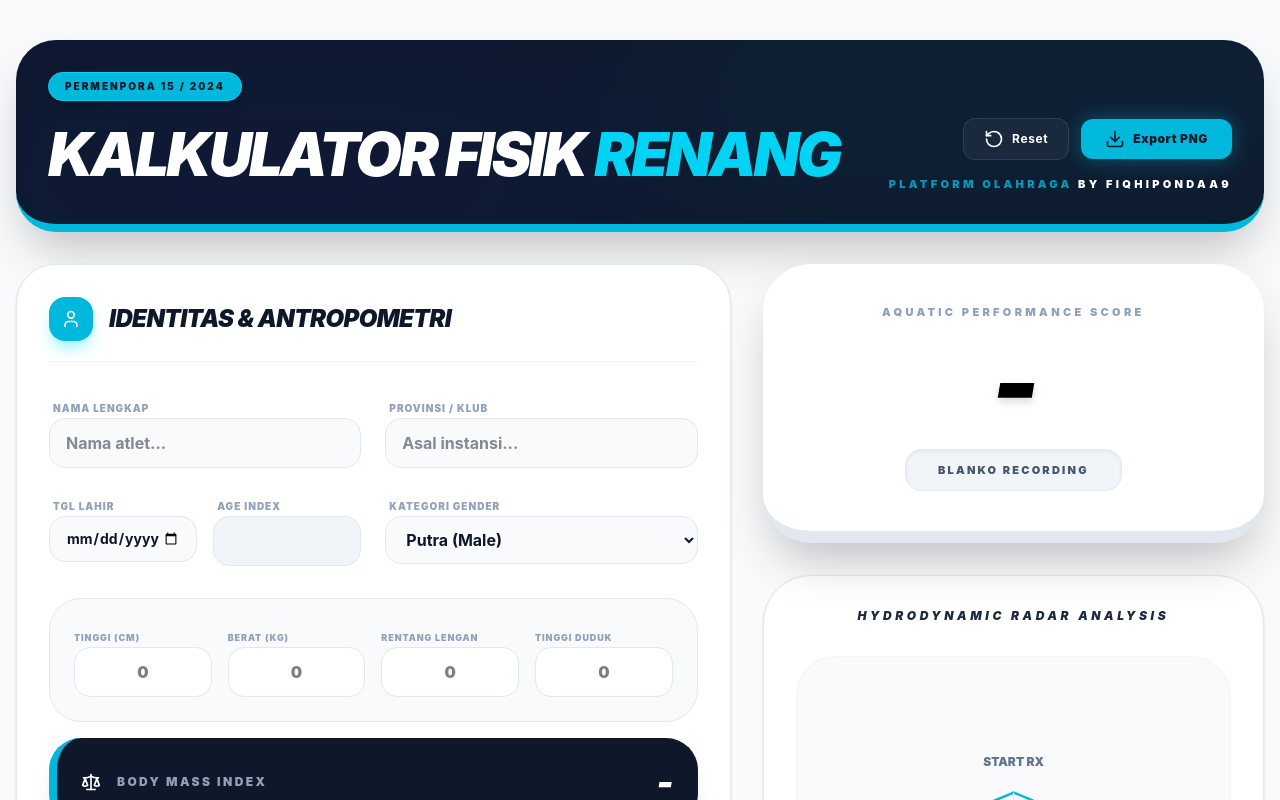
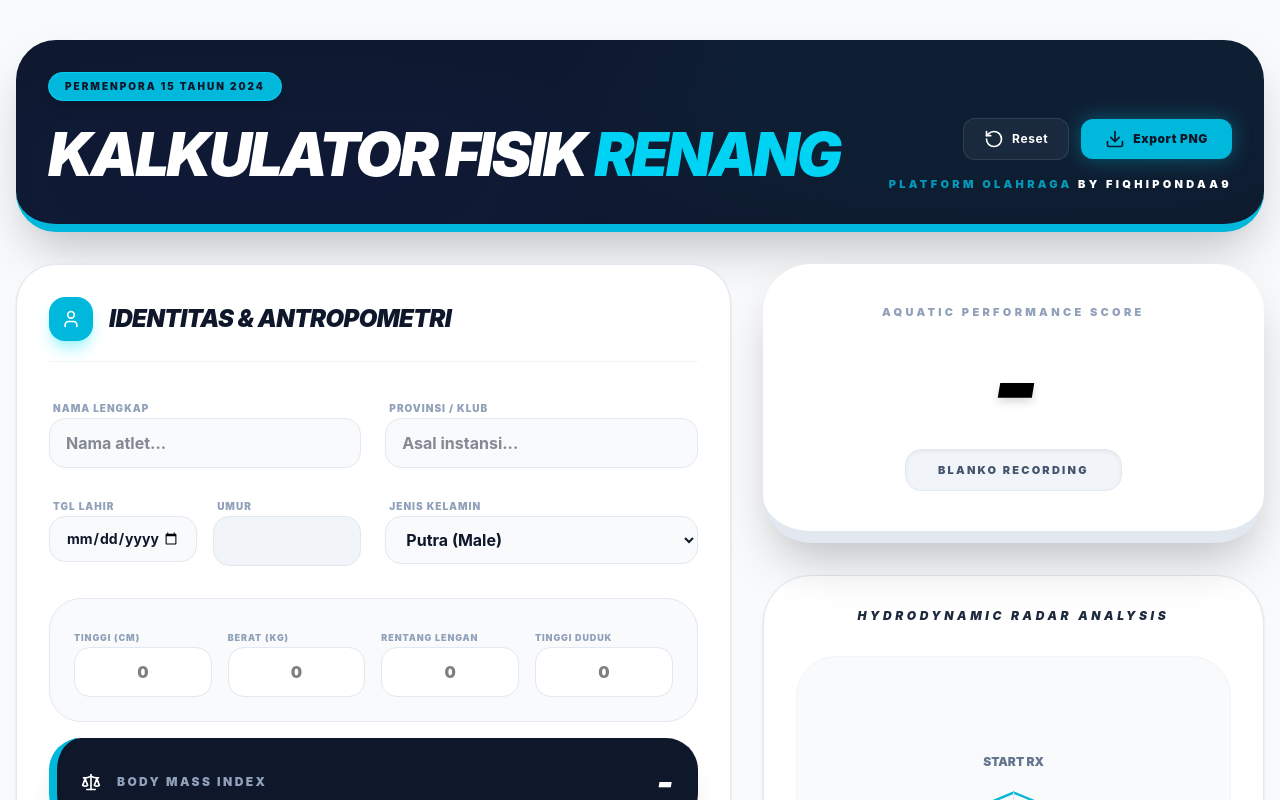
Before and after one commit to fiqhipondaa9/kalkulator-fisik-renang, a React (Vite) app: page / in a window 1280 px wide. Shown: the top 800 px of the page. Built offline with nearby package versions, Linux system fonts and the light colour scheme.

Commit message:
OK LABEL

```diff
--- a/src/App.jsx
+++ b/src/App.jsx
@@ -239,7 +239,7 @@ export default function App() {
         <div className="mx-auto relative z-10 flex flex-col md:flex-row justify-between items-start md:items-end gap-6">
           <div>
             <div className="inline-block bg-cyan-500 text-slate-900 font-black text-[10px] px-4 py-1.5 rounded-full uppercase tracking-[0.2em] mb-4 shadow-lg border border-cyan-400">
-              PERMENPORA 15 / 2024
+              PERMENPORA 15 TAHUN 2024
             </div>
             <h1 className="text-4xl md:text-6xl font-black tracking-tighter leading-tight italic">
               KALKULATOR FISIK <span className="text-cyan-400"> RENANG</span>
@@ -280,10 +280,10 @@ export default function App() {
               <div className="space-y-1"><label className="text-[10px] font-black text-slate-400 uppercase tracking-widest ml-1">Provinsi / Klub</label><input type="text" value={identity.origin} onChange={e => setIdentity({...identity, origin: e.target.value})} className={inputClass} placeholder={isExporting ? "" : "Asal instansi..."} /></div>
               <div className="grid grid-cols-2 gap-4">
                 <div className="space-y-1"><label className="text-[10px] font-black text-slate-400 uppercase tracking-widest ml-1">Tgl Lahir</label><input type="date" value={identity.dob} onChange={e => setIdentity({...identity, dob: e.target.value})} className={`${inputClass} text-sm`} /></div>
-                <div className="space-y-1"><label className="text-[10px] font-black text-slate-400 uppercase tracking-widest ml-1">Age Index</label><div className="w-full bg-slate-100 border border-slate-200 rounded-2xl px-4 py-3 font-black text-slate-900 text-center">{age !== '-' ? `${age} Thn` : '\u00A0'}</div></div>
+                <div className="space-y-1"><label className="text-[10px] font-black text-slate-400 uppercase tracking-widest ml-1">Umur</label><div className="w-full bg-slate-100 border border-slate-200 rounded-2xl px-4 py-3 font-black text-slate-900 text-center">{age !== '-' ? `${age} Thn` : '\u00A0'}</div></div>
               </div>
               <div className="space-y-1">
-                <label className="text-[10px] font-black text-slate-400 uppercase tracking-widest ml-1">Kategori Gender</label>
+                <label className="text-[10px] font-black text-slate-400 uppercase tracking-widest ml-1">Jenis Kelamin</label>
                 <select value={identity.gender} onChange={e => setIdentity({...identity, gender: e.target.value})} className={`${inputClass} cursor-pointer`}>
                   <option value="Putra">Putra (Male)</option><option value="Putri">Putri (Female)</option>
                 </select>
```
